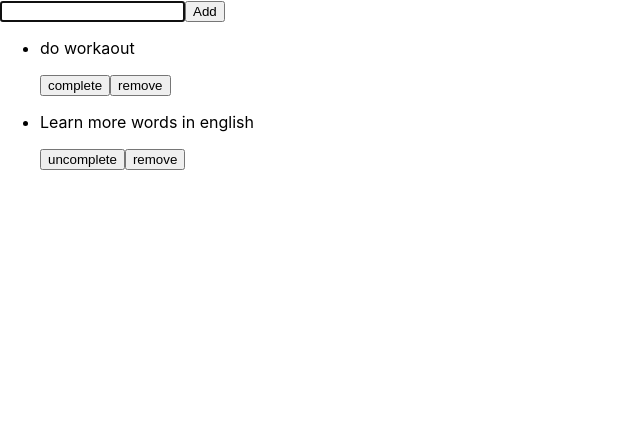
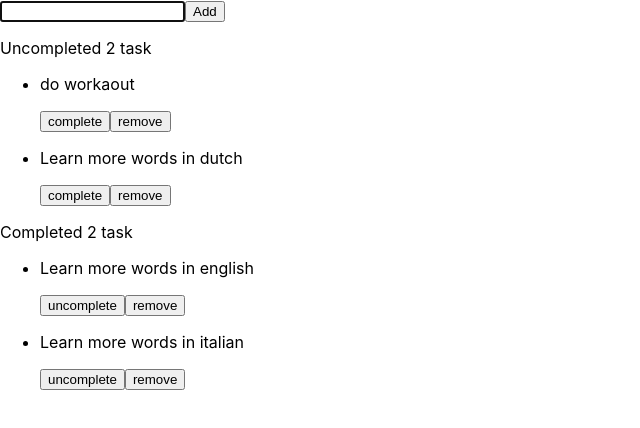
Before and after one commit to hydraChaosu/TryRedux, a React (Create React App) app: page / in a window 1280 px wide. Shown: the top 428 px of the page, without its empty margins (0-640 px from the left). Built offline with nearby package versions, Linux system fonts and the light colour scheme.

Commit message:
Add complete/uncomplete distinction

```diff
--- a/src/components/AddTodo.js
+++ b/src/components/AddTodo.js
@@ -1,4 +1,4 @@
-import React, { useState, useEffect } from "react";
+import React, { useEffect } from "react";
 import useInput from "../hooks/hookInput";
 import { connect } from "react-redux";
 import actions from "../redux/todo/actions";
--- a/src/components/TodoList.js
+++ b/src/components/TodoList.js
@@ -1,24 +1,60 @@
-import React from "react";
+import React, { useEffect } from "react";
 import TodoItem from "./TodoItem";
 import { connect } from "react-redux";
 import actions from "../redux/todo/actions";
-const TodoList = ({ todos, toggle, remove }) => {
-  const adolf = id => {
-    console.log(id);
-  };
-  return (
-    <ul>
-      {todos.map(todo => (
+const TodoList = ({ todos, kupatoggle, remove }) => {
+  let uncompletedTasks = [...todos].filter(todo => {
+    if (todo.completed === false) return todo;
+  });
+
+  let completedTasks = [...todos].filter(todo => {
+    if (todo.completed === true) return todo;
+  });
+
+  uncompletedTasks = uncompletedTasks.map(todo => (
     <TodoItem
       key={todo.id}
       id={todo.id}
       text={todo.text}
       completed={todo.completed}
       remove={() => remove(todo.id)}
-          toggle={() => toggle(todo.id)}
+      toggle={() => kupatoggle(todo.id)}
     />
-      ))}
-    </ul>
+  ));
+
+  completedTasks = completedTasks.map(todo => (
+    <TodoItem
+      key={todo.id}
+      id={todo.id}
+      text={todo.text}
+      completed={todo.completed}
+      remove={() => remove(todo.id)}
+      toggle={() => kupatoggle(todo.id)}
+    />
+  ));
+
+  useEffect(() => {
+    return () => {};
+  }, []);
+  return (
+    <>
+      <p>
+        {uncompletedTasks.length === 0
+          ? ""
+          : uncompletedTasks > 2
+          ? `Uncompleted ${uncompletedTasks.length} tasks`
+          : `Uncompleted ${uncompletedTasks.length} task`}
+      </p>
+      <ul>{uncompletedTasks}</ul>
+      <p>
+        {completedTasks.length === 0
+          ? ""
+          : completedTasks > 2
+          ? `Completed ${completedTasks.length} tasks`
+          : `Completed ${completedTasks.length} task`}
+      </p>
+      <ul>{completedTasks}</ul>
+    </>
   );
 };
 
@@ -27,7 +63,7 @@ const mapStateToProps = state => ({
 });
 
 const mapDispatchToProps = dispatch => ({
-  toggle: id => dispatch(actions.toggle(id)),
+  kupatoggle: id => dispatch(actions.toggle(id)),
   remove: id => dispatch(actions.remove(id))
 });
 
--- a/src/redux/todo/reducers.js
+++ b/src/redux/todo/reducers.js
@@ -3,7 +3,9 @@ import types from "./types";
 const INITIAL_STATE = {
   todos: [
     { id: 0, text: "do workaout", completed: false },
-    { id: 1, text: "Learn more words in english", completed: true }
+    { id: 1, text: "Learn more words in english", completed: true },
+    { id: 2, text: "Learn more words in dutch", completed: false },
+    { id: 3, text: "Learn more words in italian", completed: true }
   ]
 };
 
```
Lines whose indentation alone changed are shown as unchanged.
